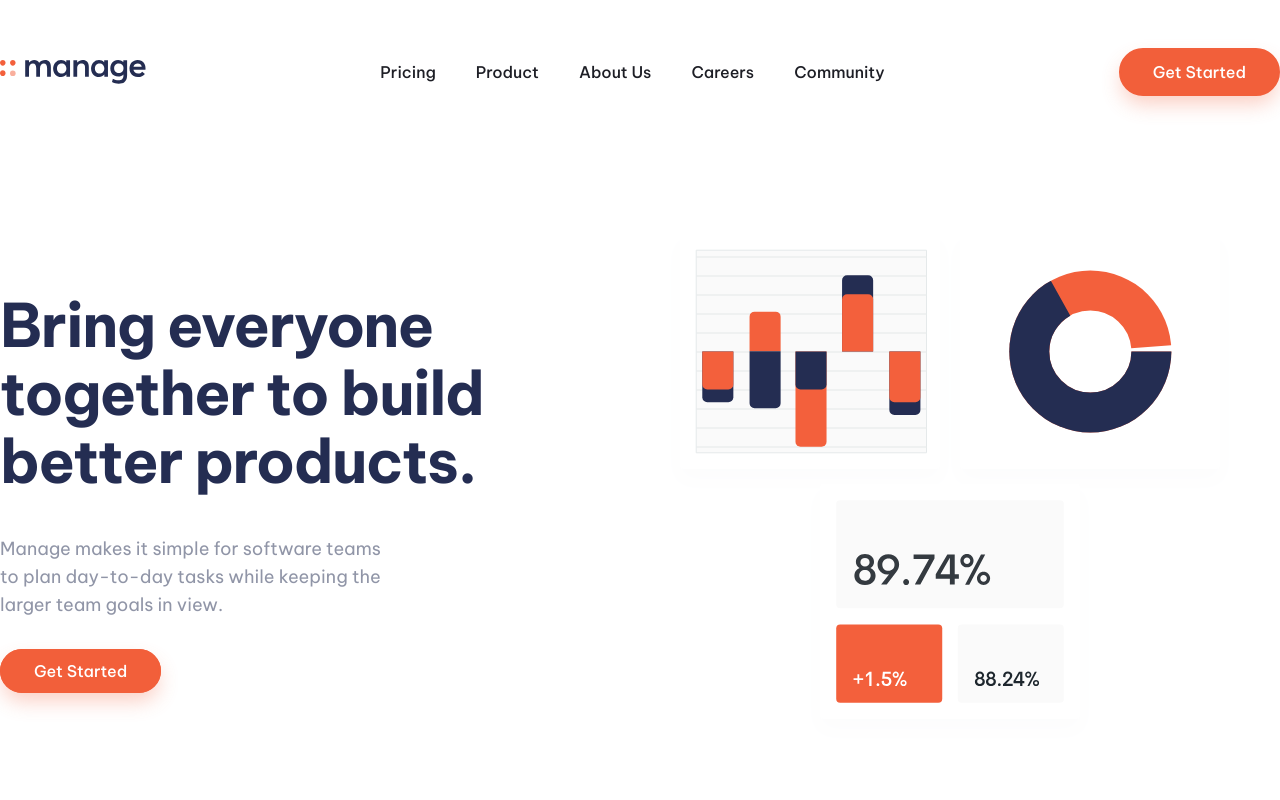
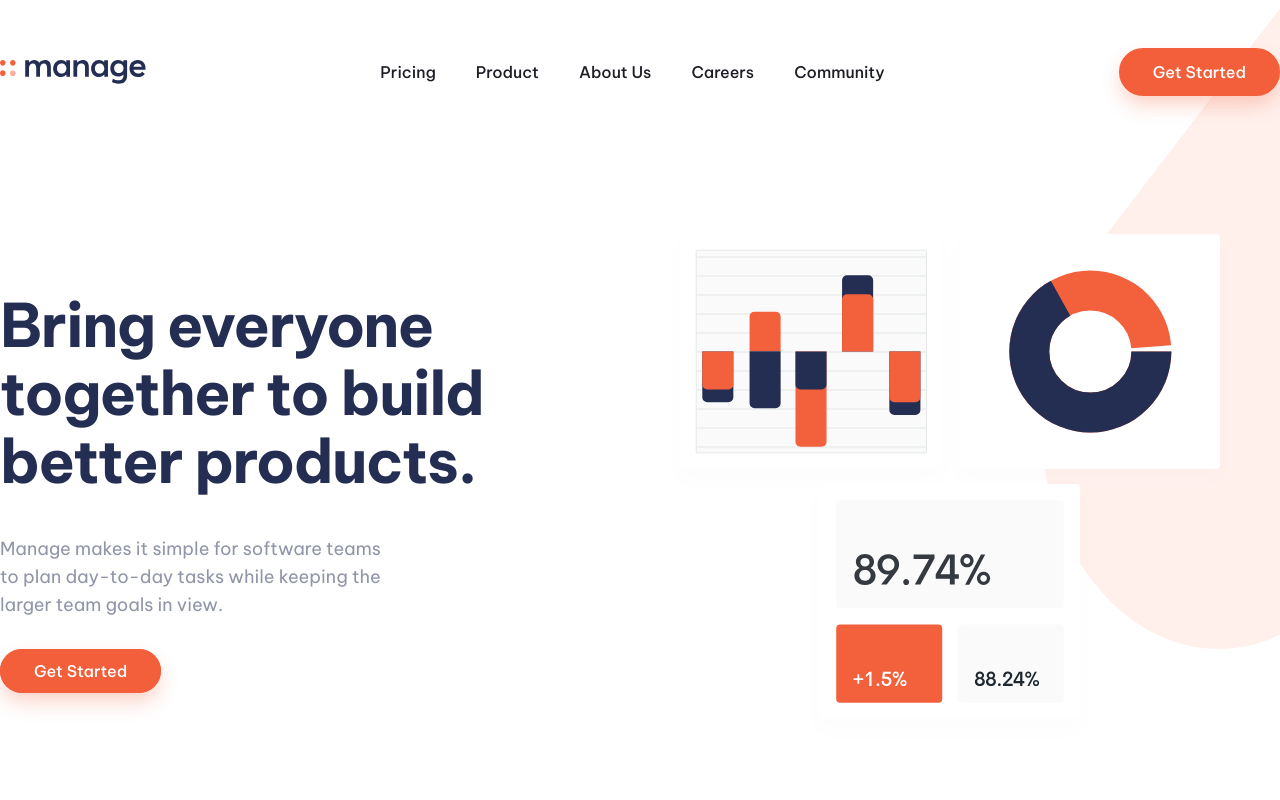
Before and after one commit to AlvesPHGA/manage-lp, a React (Vite) app: page / in a window 1280 px wide. Shown: the top 800 px of the page. Built offline with nearby package versions, Linux system fonts and the light colour scheme; no server answers.

Commit message:
style: background image

```diff
--- a/src/App.tsx
+++ b/src/App.tsx
@@ -4,11 +4,11 @@ import { Header } from './ui/partials/global/Header';
 
 function App() {
    return (
-      <>
+      <div className="bg-[url('./public/icons/bg-tablet-pattern.svg')] bg-no-repeat bg-topBp-pattern-1200plus bg-topBs-pattern-1200plus">
          <Header />
          <Home />
          <Footer />
-      </>
+      </div>
    );
 }
 
--- a/tailwind.config.js
+++ b/tailwind.config.js
@@ -4,10 +4,12 @@ export default {
    theme: {
       backgroundPosition: {
          'rb-screen-1200plus': 'left 23rem bottom 0rem',
+         'topBp-pattern-1200plus': 'left 65rem bottom 140rem',
       },
 
       backgroundSize: {
          'bs-1200plus': '90% 170%',
+         'topBs-pattern-1200plus': '52% 30%',
       },
 
       extend: {
```
